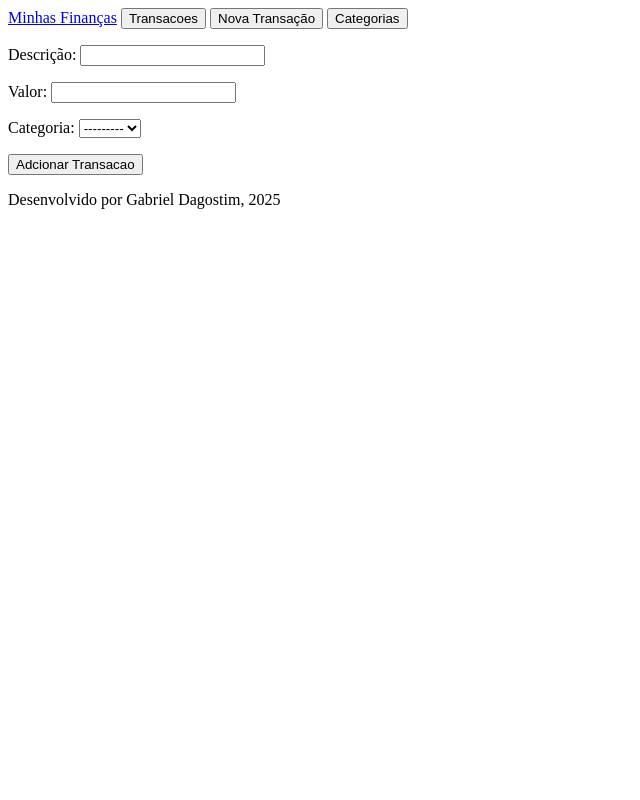
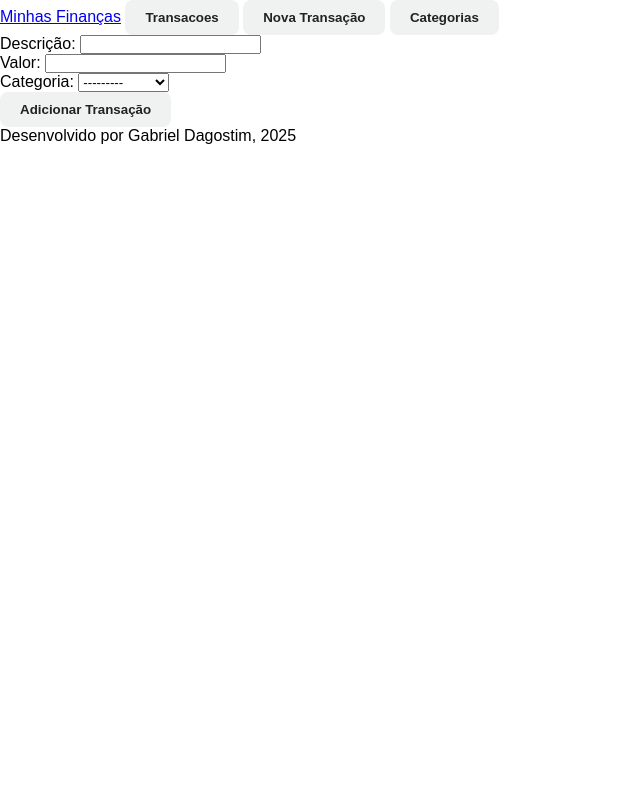
Before and after one commit to gabrieldagostim/minhas_financas, a Django app: page /cadastrar_transacao in a window 1280 px wide. Shown: the whole page, without its empty margins (0-640 px from the left). Run offline with Django 5.2, Linux system fonts and the light colour scheme; data that the repository does not hold is empty.

Commit message:
Feat - Adiciona pasta css e estilização de buttons

```diff
--- /dev/null
+++ b/app_financas/static/styles/global.css
@@ -0,0 +1,32 @@
+*{
+    padding: 0;
+    margin: 0;
+    font-family: Arial, Helvetica, sans-serif;
+}
+
+
+.button {
+    border-radius: 8px;
+    background-color: #1E252210;
+    color: hsl(154, 10%, 13%);
+    padding: 10px 20px;
+    font-weight: 600;
+    border: none;
+    transition-duration: 200ms;
+}
+
+.button :active{
+    border-radius: 8px;
+    background-color: #0ACF83;
+    color: #1E2522;
+    padding: 10px 20px;
+    font-weight: 600;
+    border: none;
+    transition-duration: 200ms;
+}
+
+.button:hover{
+    cursor: pointer;
+    opacity: 60%;
+    transition-duration: 200ms;
+}
--- a/app_financas/templates/base.html
+++ b/app_financas/templates/base.html
@@ -1,8 +1,22 @@
-<a href="{% url 'index' %}">Minhas Finanças</a>
-<a href="{% url 'transacoes' %}"><button type="button">Transacoes</button></a>
-<a href="{% url 'nova_transacao' %}"><button type="button">Nova Transação</button></a>
-<a href="{% url 'categorias' %}"><button type="button">Categorias</button></a>
+<!DOCTYPE html>
+<html lang="pt-BR">
+<head>
+    <meta charset="UTF-8">
+    <meta name="viewport" content="width=device-width, initial-scale=1.0">
 
-{% block content %} {% endblock content %}
+    {% load static %}
+    <link rel="stylesheet" href="{% static 'styles/global.css' %}">
 
-<footer>Desenvolvido por Gabriel Dagostim, 2025</footer>
+    <title>Minhas finanças</title>
+</head>
+<body>
+        <a href="{% url 'index' %}">Minhas Finanças</a>
+        <a href="{% url 'transacoes' %}"><button class="button" type="button">Transacoes</button></a>
+        <a href="{% url 'nova_transacao' %}"><button class="button" type="button">Nova Transação</button></a>
+        <a href="{% url 'categorias' %}"><button class="button" type="button">Categorias</button></a>
+
+        {% block content %} {% endblock content %}
+
+        <footer>Desenvolvido por Gabriel Dagostim, 2025</footer>
+</body>
+</html>
--- a/app_financas/templates/nova_transacao.html
+++ b/app_financas/templates/nova_transacao.html
@@ -2,14 +2,40 @@
 
 {% block content %}
 
-    <form action="{% url 'nova_transacao' %}" method="post">
+<!-- <form action="{% url 'nova_transacao' %}" method="post">
         {% csrf_token %}
-        <!-- Sempre precisa fazer isso em formulário em Django -->
         {{ form.as_p }}
 
         <button type="submit" name="submit">Adcionar Transacao</button>
+    -->
 
-    </form>
+<form action="/cadastrar_transacao" method="post">
+    <p>
+        <label for="id_descricao">Descrição:</label>
+        <input type="text" name="descricao" maxlength="50" required="" id="id_descricao">
+    </p>
+
+    <p>
+        <label for="id_valor">Valor:</label>
+        <input type="number" name="valor" step="any" required="" id="id_valor">
+    </p>
+
+    <p>
+        <label for="id_categoria">Categoria:</label>
+        <select name="categoria" required="" id="id_categoria">
+            <option value="" selected="">---------</option>
+
+            <option value="1">Salário</option>
+
+            <option value="2">Viagem</option>
+
+            <option value="3">Investiment</option>
+        </select>
+    </p>
+
+    <button class="button" type="submit" name="submit">Adicionar Transação</button>
+
+</form>
 
 
 {% endblock content %}
```
